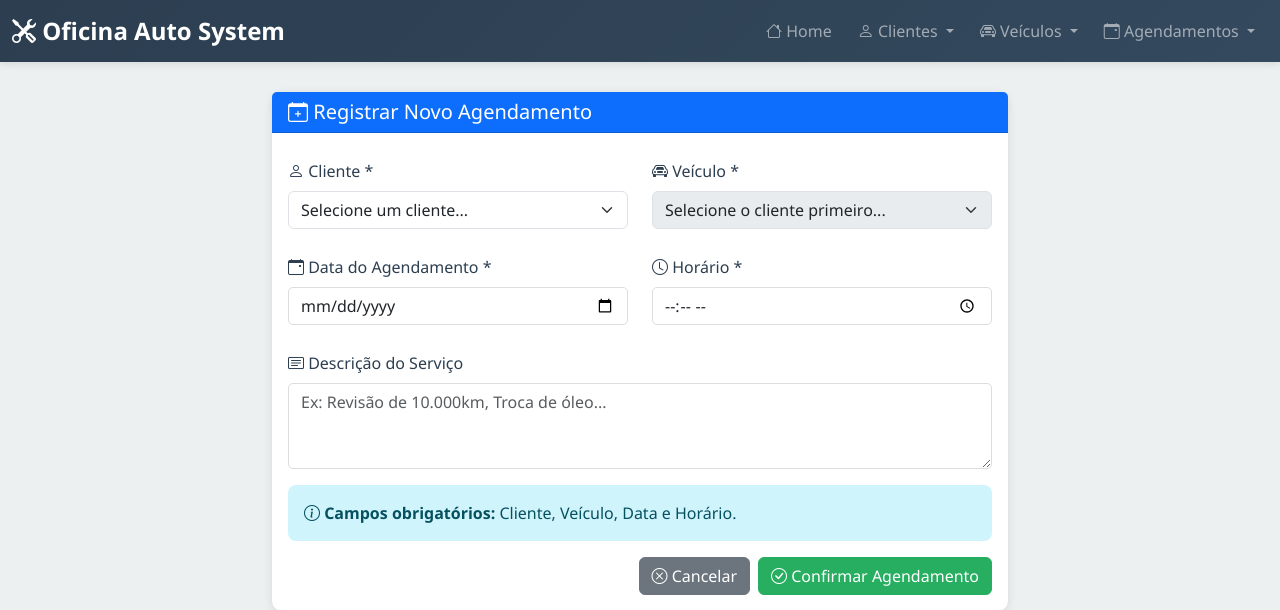
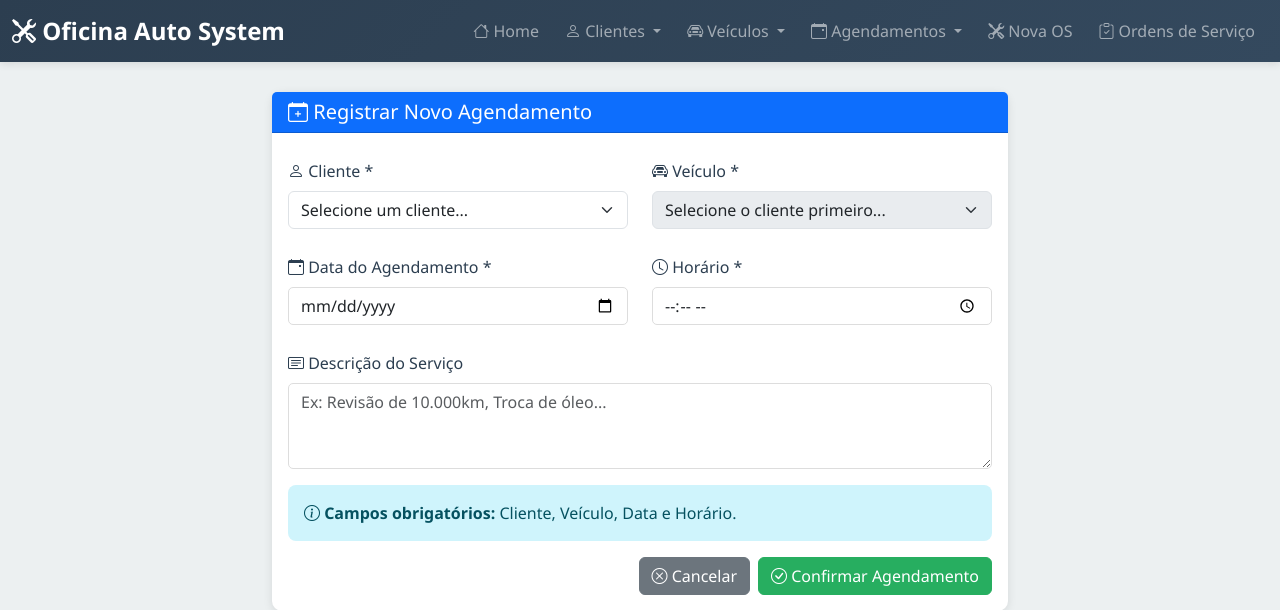
Before and after one commit to eduardacbayer/oficinapro, a Flask app: page /agendar in a window 1280 px wide. Shown: the top 610 px of the page. Run offline with Flask 3, Linux system fonts and the light colour scheme; data that the repository does not hold is empty.

Commit message:
base.html
adicionado ao menu a opção ordens de serviço.

```diff
--- a/oficina-app/templates/base.html
+++ b/oficina-app/templates/base.html
@@ -254,6 +254,17 @@
                             <li><a class="dropdown-item" href="/agendamentos">📅 Agenda da Oficina</a></li>
                         </ul>
                     </li>
+                    <li class="nav-item">
+                        <a class="nav-link" href="/ordem-servico/nova">
+                            <i class="bi bi-tools"></i> Nova OS
+                        </a>
+                    </li>
+
+                    <li class="nav-item">
+                        <a class="nav-link" href="/ordens-servico">
+                            <i class="bi bi-clipboard-check"></i> Ordens de Serviço
+                        </a>
+                    </li>
                 </ul>
             </div>
         </div>
```
